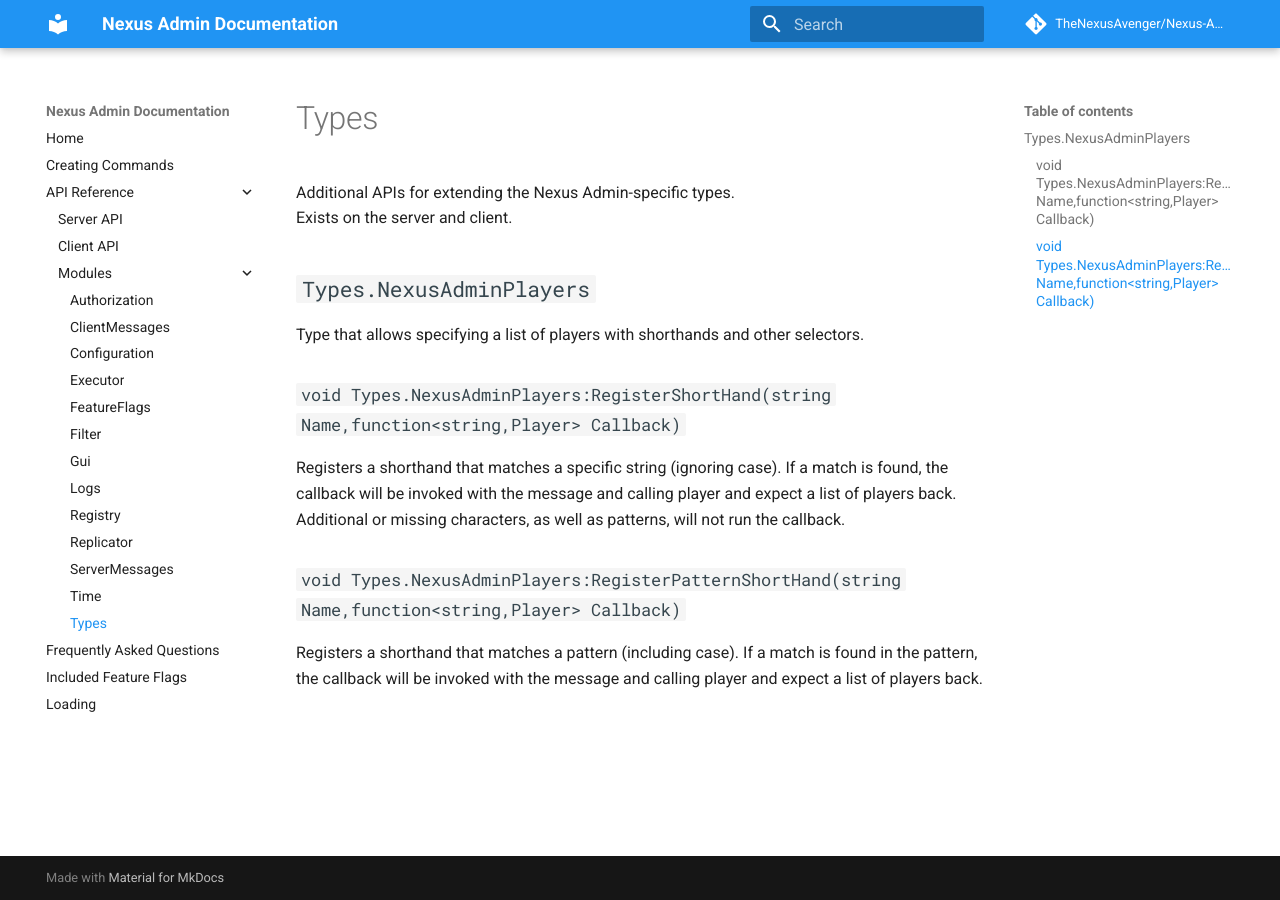
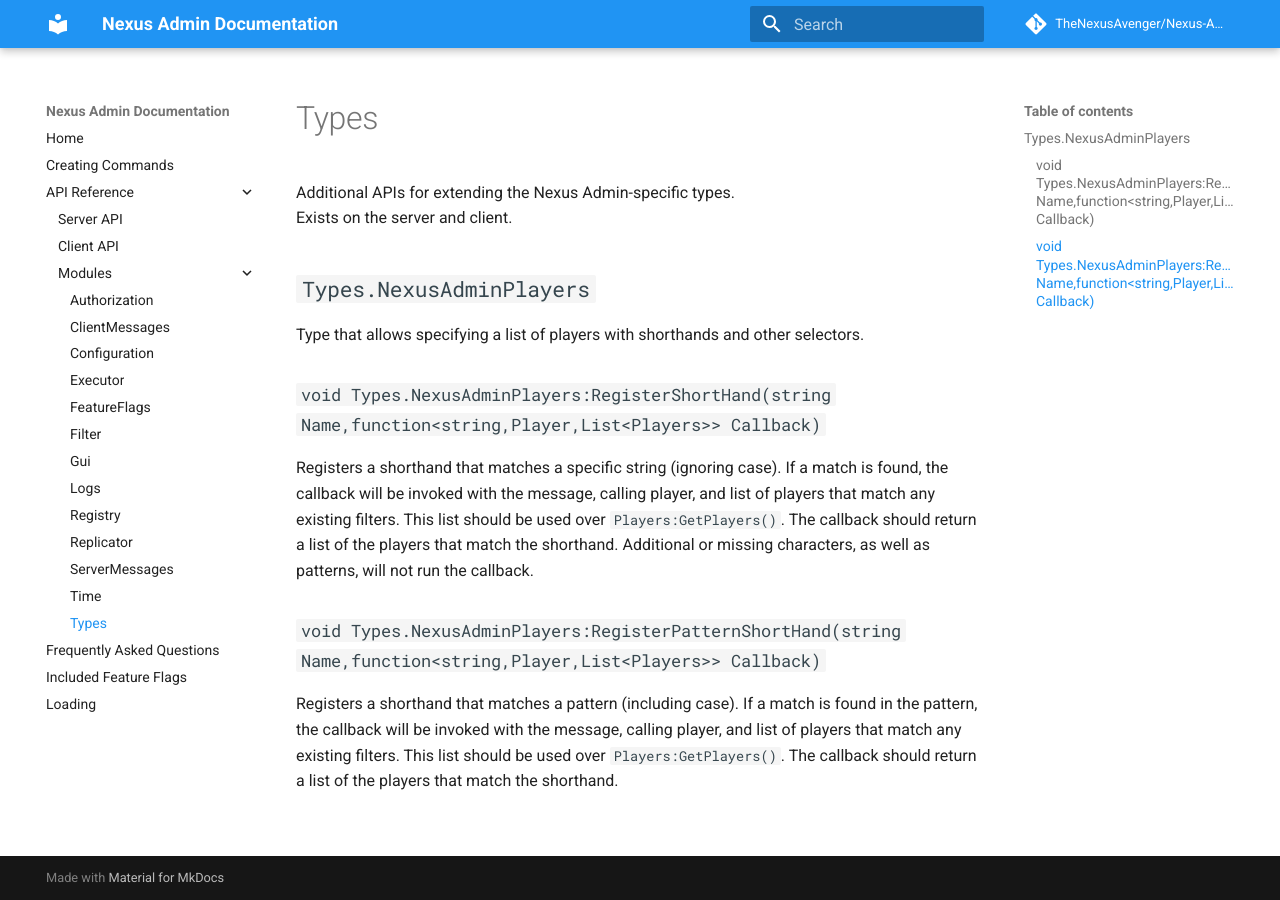
Before and after one commit to TheNexusAvenger/Nexus-Admin, an MkDocs documentation site: the page built from docs/api-reference/modules/types.md, in a window 1280 px wide. Built offline with MkDocs 1.6.1 and Material for MkDocs 9.7.7, drawn with Linux system fonts in a browser that asks for light colours; comment, search, counter and statistics services are not loaded.

Commit message:
Use filtered players in shorthand callback.

```diff
--- a/docs/api-reference/modules/types.md
+++ b/docs/api-reference/modules/types.md
@@ -6,15 +6,21 @@ Exists on the server and client.
 Type that allows specifying a list of players
 with shorthands and other selectors.
 
-### `void Types.NexusAdminPlayers:RegisterShortHand(string Name,function<string,Player> Callback)`
+### `void Types.NexusAdminPlayers:RegisterShortHand(string Name,function<string,Player,List<Players>> Callback)`
 Registers a shorthand that matches a specific string
 (ignoring case). If a match is found, the callback
-will be invoked with the message and calling player
-and expect a list of players back. Additional or missing
+will be invoked with the message, calling player,
+and list of players that match any existing filters.
+This list should be used over `Players:GetPlayers()`.
+The callback should return a list of the players that
+match the shorthand. Additional or missing
 characters, as well as patterns, will not run the callback.
 
-### `void Types.NexusAdminPlayers:RegisterPatternShortHand(string Name,function<string,Player> Callback)`
+### `void Types.NexusAdminPlayers:RegisterPatternShortHand(string Name,function<string,Player,List<Players>> Callback)`
 Registers a shorthand that matches a pattern (including case).
 If a match is found in the pattern, the callback
-will be invoked with the message and calling player
-and expect a list of players back.
+will be invoked with the message, calling player,
+and list of players that match any existing filters.
+This list should be used over `Players:GetPlayers()`.
+The callback should return a list of the players that
+match the shorthand.
```
Also changed, not shown: 2 other files.
